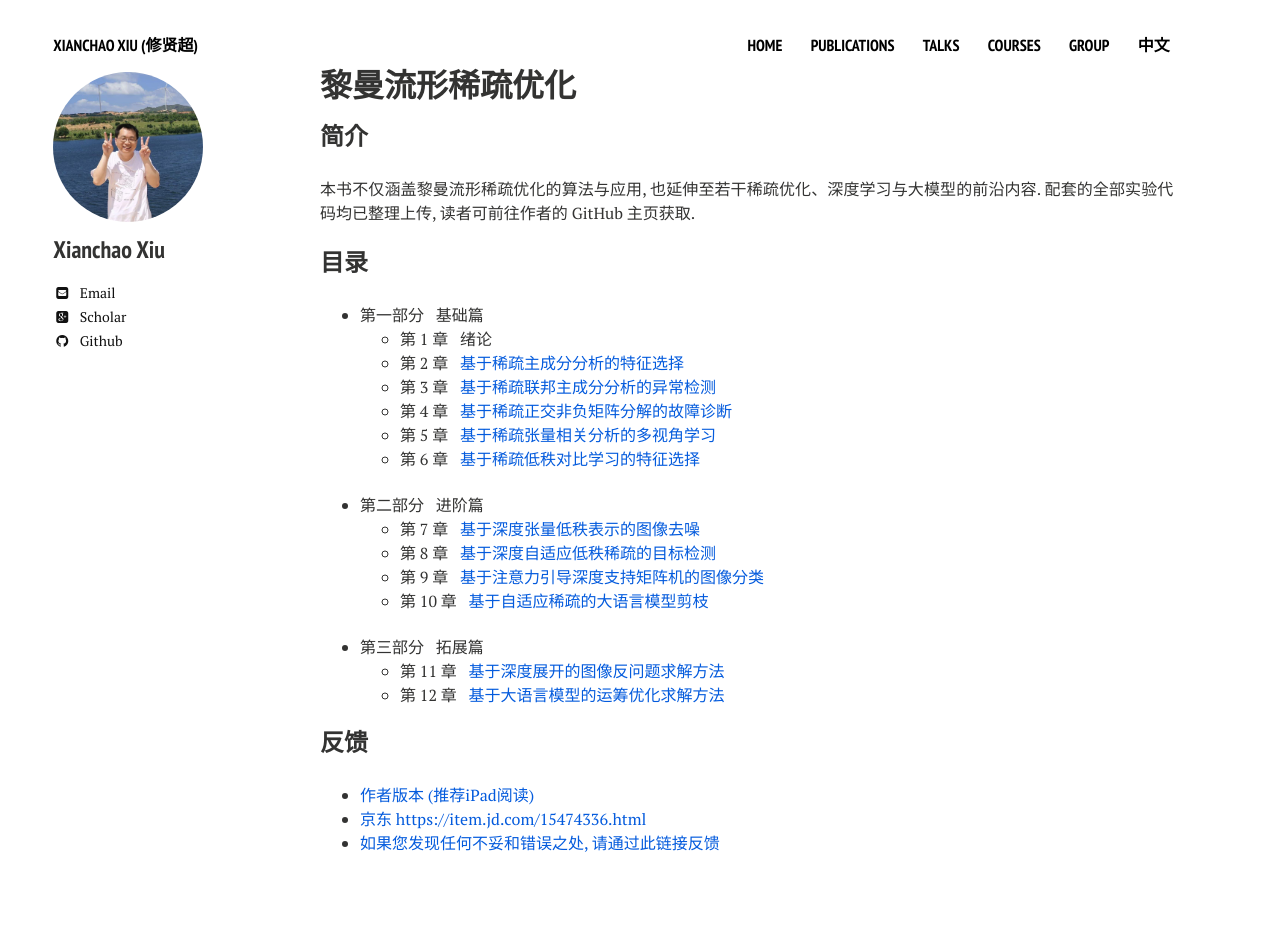
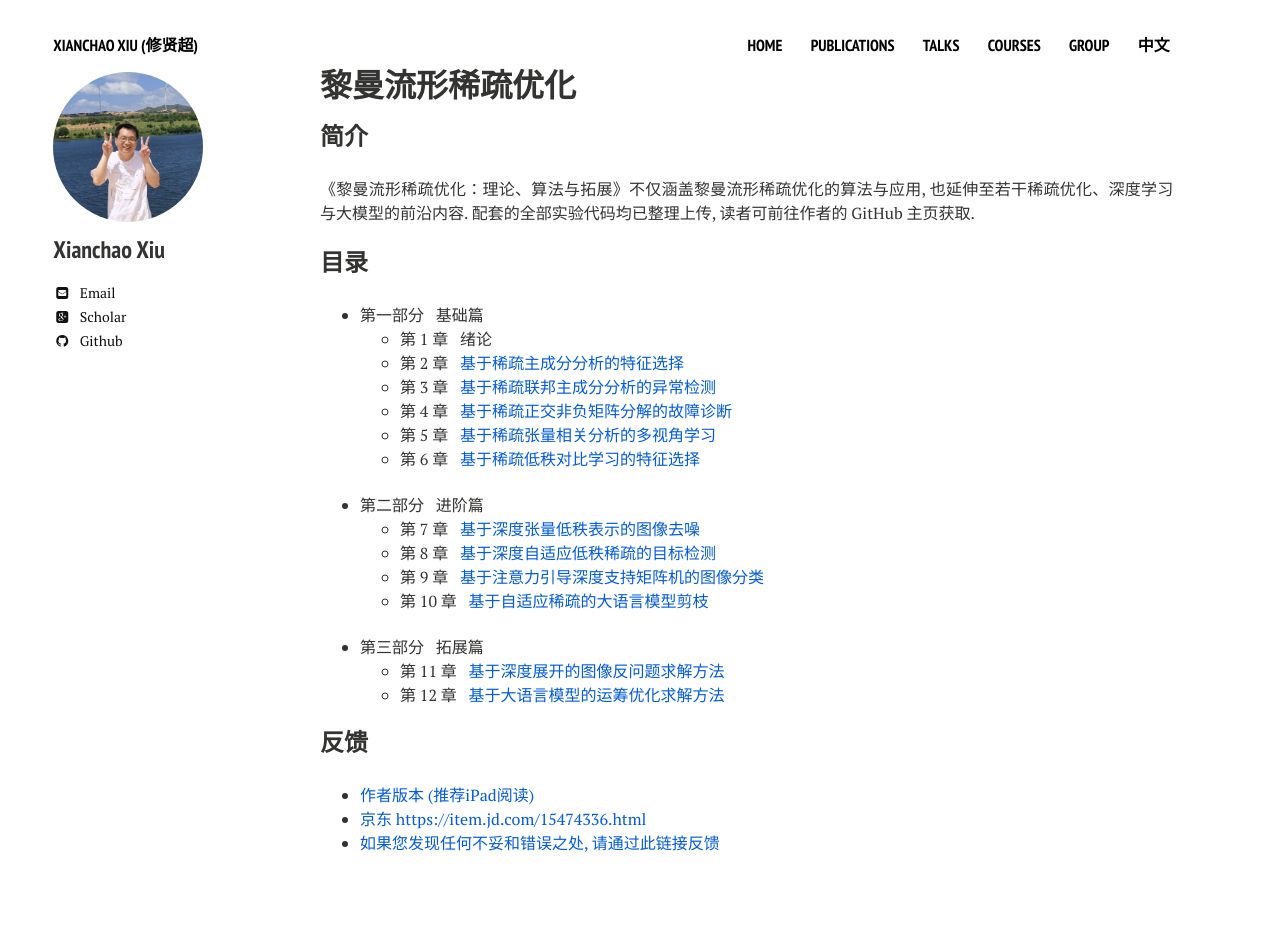
Before and after one commit to xianchaoxiu/xianchaoxiu.github.io, a Jekyll site: the page built from chinese/book/OPT/index.md, in a window 1280 px wide. Built offline with Jekyll 4.4.1, drawn with Linux system fonts in a browser that asks for light colours; nearby versions of some CDN libraries.

Commit message:
Update index.md

```diff
--- a/chinese/book/OPT/index.md
+++ b/chinese/book/OPT/index.md
@@ -7,7 +7,7 @@ share: false
 
 
 ### 简介
-本书不仅涵盖黎曼流形稀疏优化的算法与应用, 也延伸至若干稀疏优化、深度学习与大模型的前沿内容. 配套的全部实验代码均已整理上传, 读者可前往作者的 GitHub 主页获取.
+《黎曼流形稀疏优化：理论、算法与拓展》不仅涵盖黎曼流形稀疏优化的算法与应用, 也延伸至若干稀疏优化、深度学习与大模型的前沿内容. 配套的全部实验代码均已整理上传, 读者可前往作者的 GitHub 主页获取.
 
 
 ### 目录
```
